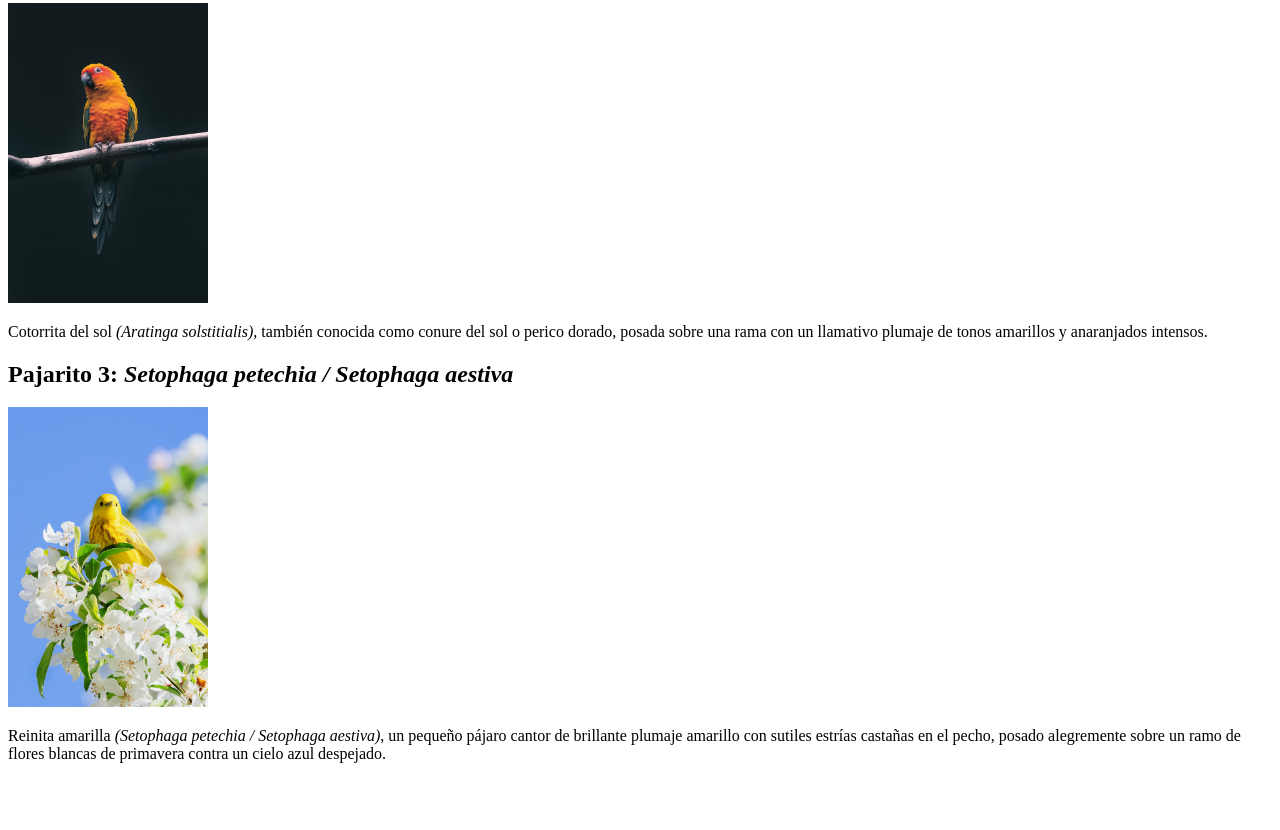
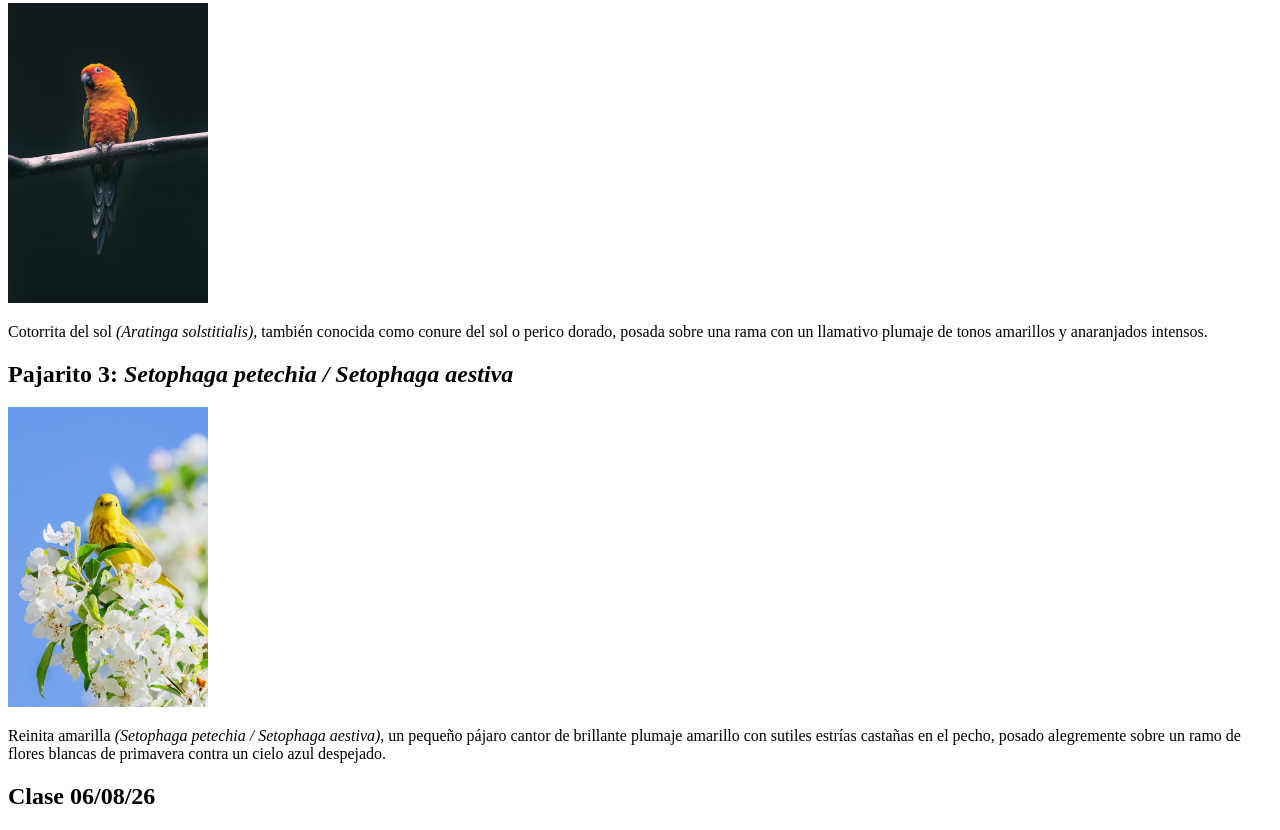
Before and after one commit to JGarcia575/Pajaritos, a plain HTML site: page index.html in a window 1280 px wide. Shown: the part 547-1377 px from the top of the page. Before the commit the page ends 1326 px from the top, so only its background shows below. Drawn offline with Linux system fonts and the light colour scheme.

Commit message:
modificado index.html

```diff
--- a/index.html
+++ b/index.html
@@ -30,5 +30,7 @@
             posado alegremente sobre un ramo de flores blancas de primavera contra un cielo azul despejado.
         </p>
 
+    <h2>Clase 06/08/26</h2>
+
 </body>
 </html>
```
